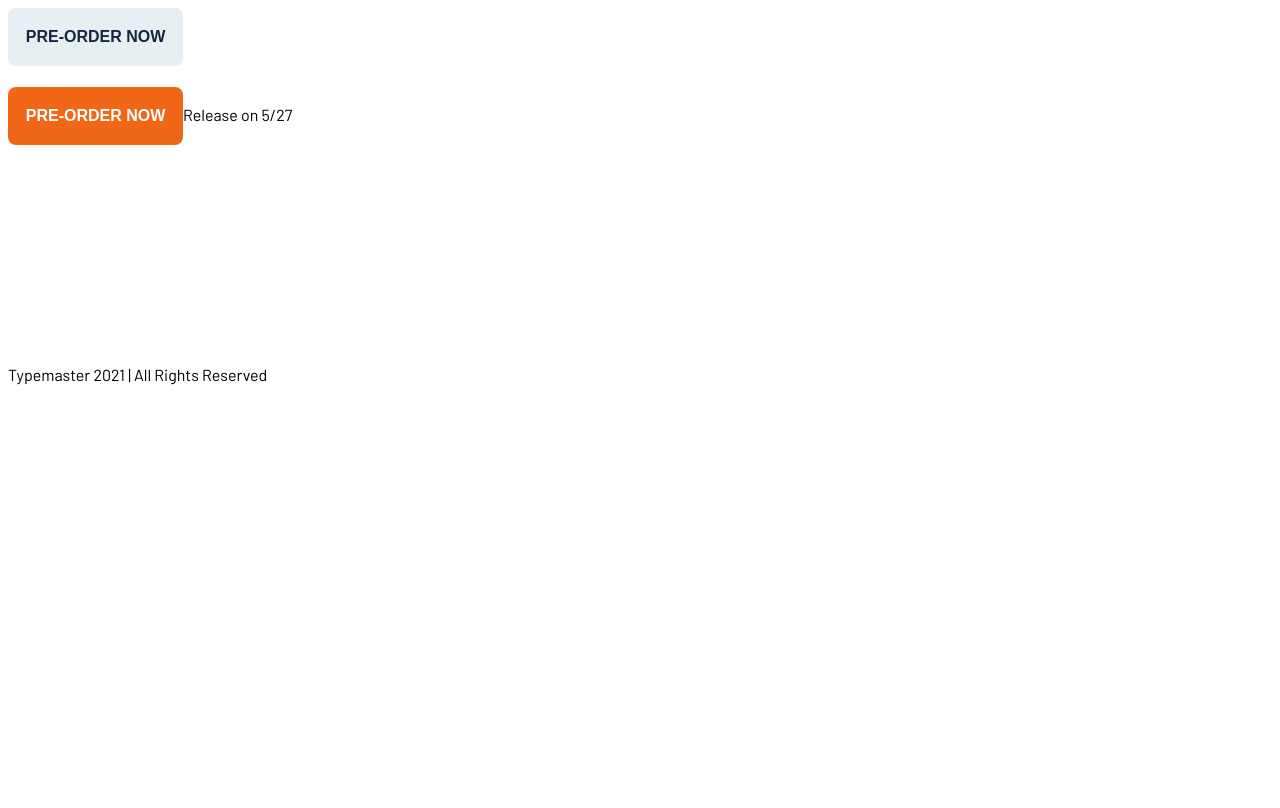
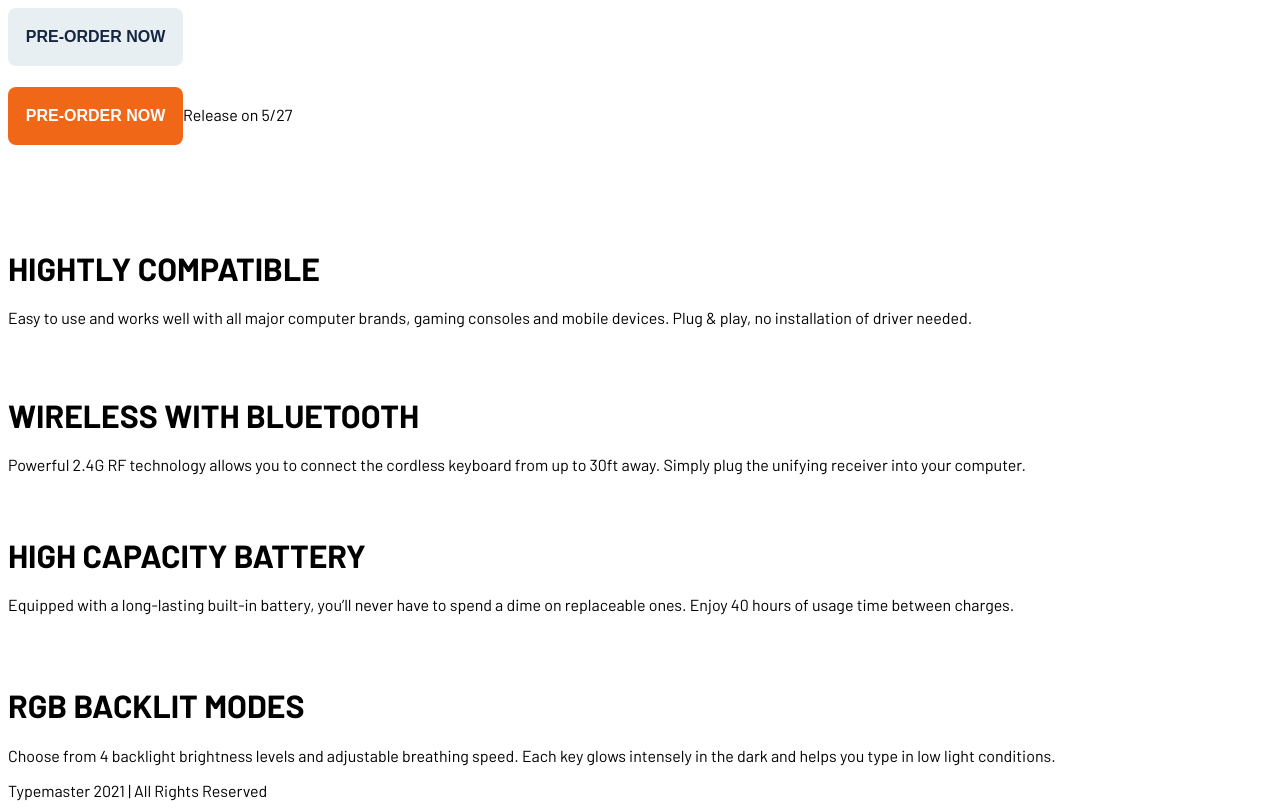
Before and after one commit to Ramaj57/typemaster-pre-launch-landing-page, an Angular app: page / in a window 1280 px wide. Built offline with nearby package versions, Linux system fonts and the light colour scheme.

Commit message:
inputs and markup for features-card component

```diff
--- a/src/app/app.component.html
+++ b/src/app/app.component.html
@@ -20,9 +20,9 @@
 </div>
 </div>
 
-<div class="grid-component">
+<div class="grid-container">
 @for (card of cards; track card.feature){
-  <app-features-card/>
+  <app-features-card [src]="card.images.src" [alt]="card.images.alt" [feature]="card.feature" [description]="card.description"/>
 }
 </div>
 <footer>Typemaster 2021  |  All Rights Reserved</footer>
--- a/src/app/features-card/features-card.component.html
+++ b/src/app/features-card/features-card.component.html
@@ -1,5 +1,7 @@
 <div class="card-container">
-<img src="" alt="">
-<h1></h1>
-<p></p>
+  <div class="image">
+    <img [src]="src()" [alt]="alt()" />
+  </div>
+  <h1>{{ feature() }}</h1>
+  <p>{{ description() }}</p>
 </div>
--- a/src/app/features-card/features-card.component.ts
+++ b/src/app/features-card/features-card.component.ts
@@ -1,4 +1,4 @@
-import { Component } from '@angular/core';
+import { Component, input } from '@angular/core';
 
 @Component({
   selector: 'app-features-card',
@@ -8,5 +8,8 @@ import { Component } from '@angular/core';
   styleUrl: './features-card.component.css'
 })
 export class FeaturesCardComponent {
-
+  src = input<string>('');
+  alt = input<string>('');
+  feature = input<string>('');
+  description = input<string>('');
 }
```
